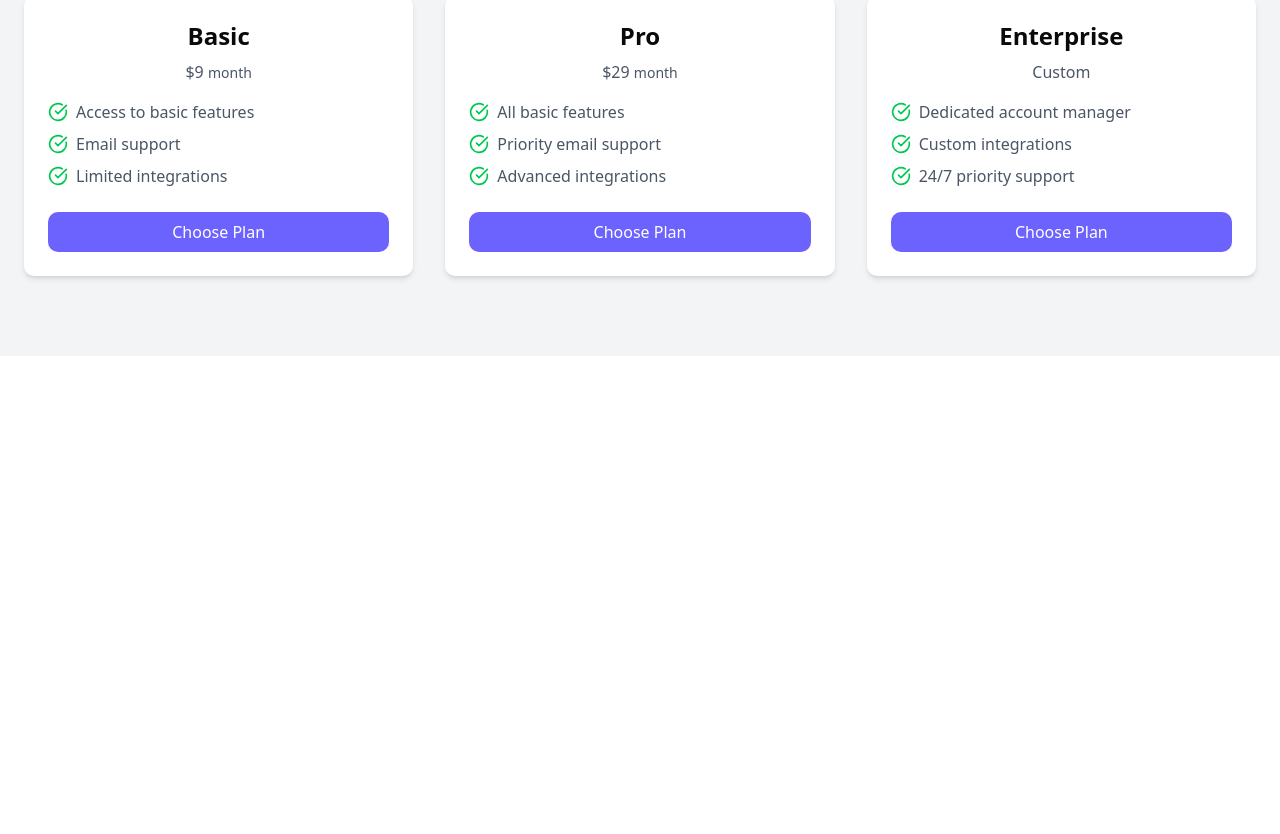
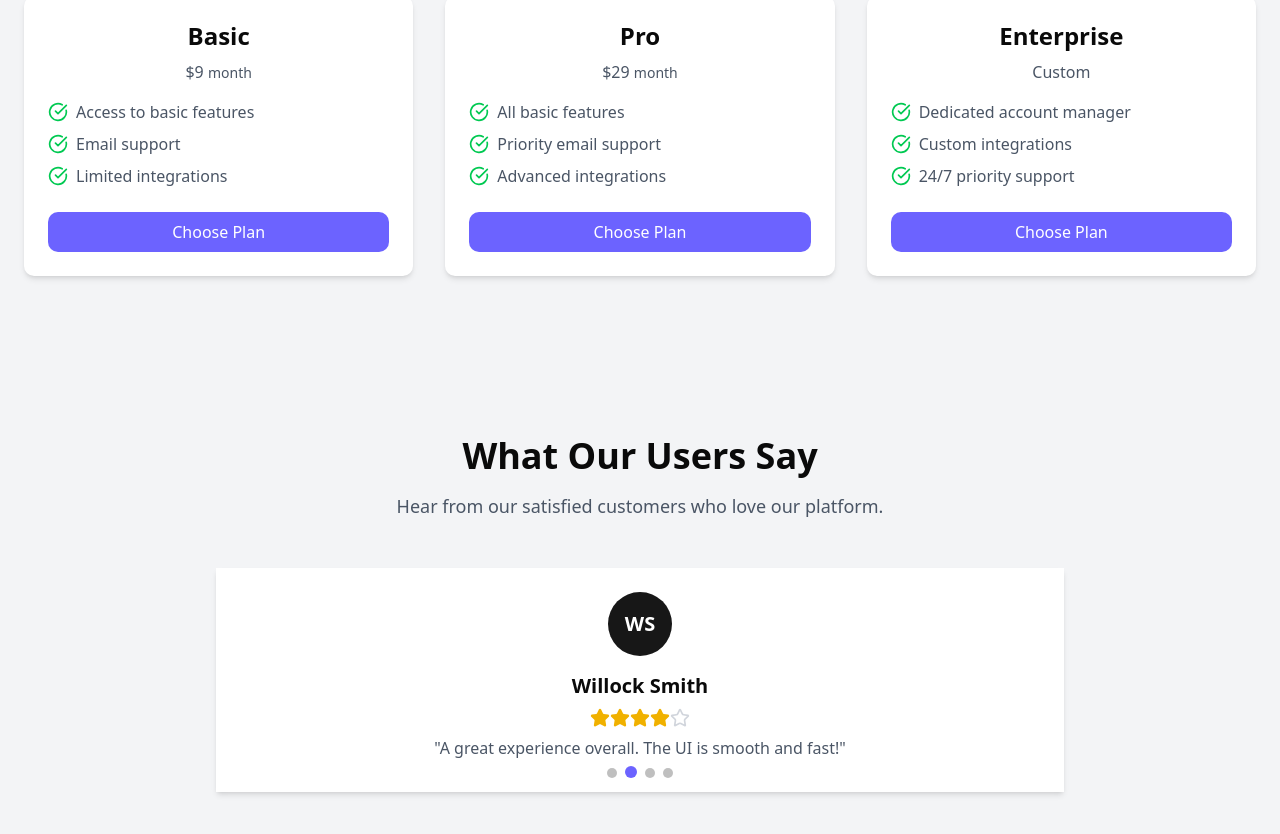
Before and after one commit to kadelcode/saas-landing-page, a Next.js app: page / in a window 1280 px wide. Shown: the part 1381-2215 px from the top of the page. Before the commit the page ends 1737 px from the top, so only its background shows below. Built offline with nearby package versions, Linux system fonts and the light colour scheme.

Commit message:
Add Testimonials component to homepage

```diff
--- a/src/app/page.tsx
+++ b/src/app/page.tsx
@@ -1,6 +1,7 @@
 import { Hero } from "@/components/sections/hero";
 import { Features } from "@/components/sections/features";
 import { Pricing } from "@/components/sections/pricing";
+import { Testimonials } from "@/components/sections/Testimonials";
 
 export default function Home() {
   return (
@@ -9,6 +10,7 @@
       <Hero />
       <Features />
       <Pricing />
+      <Testimonials />
     </div>
   )
 }
```
